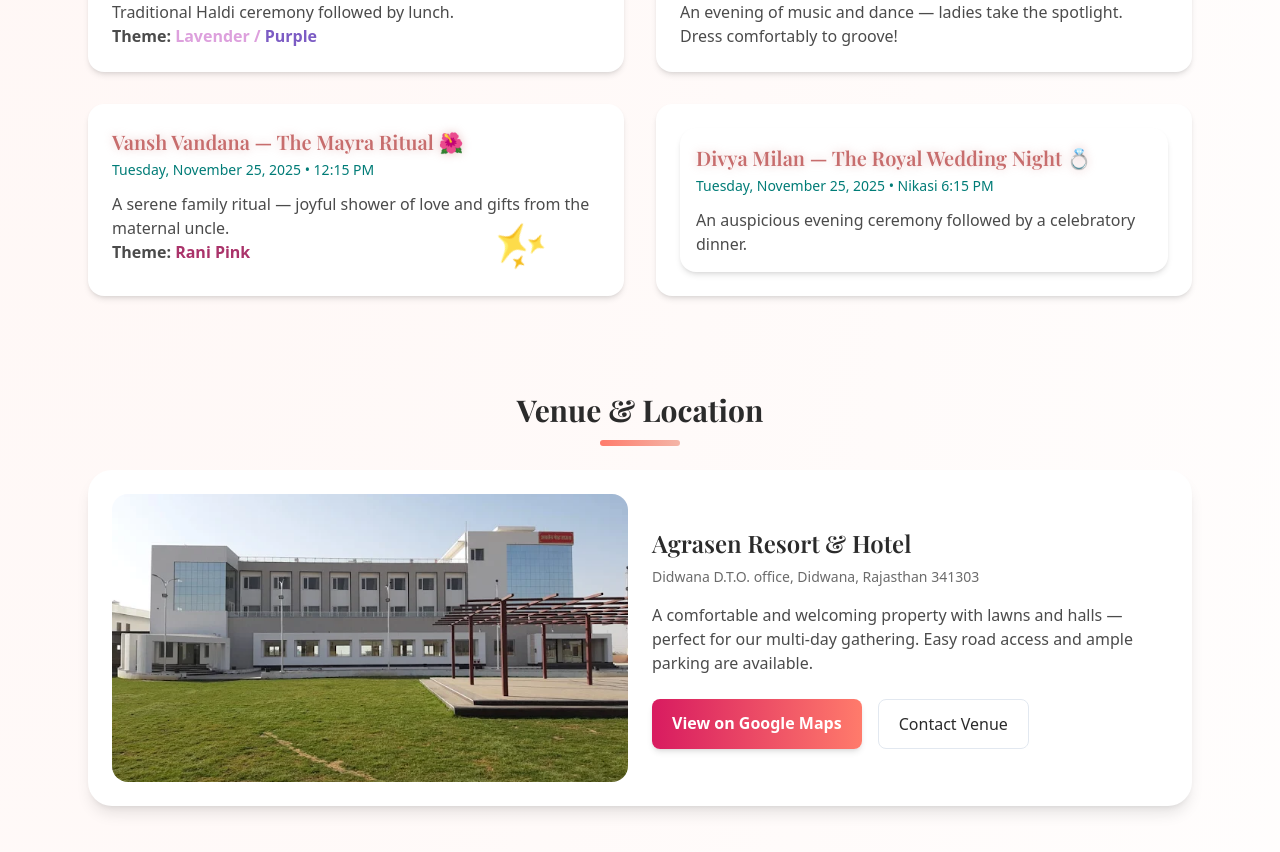
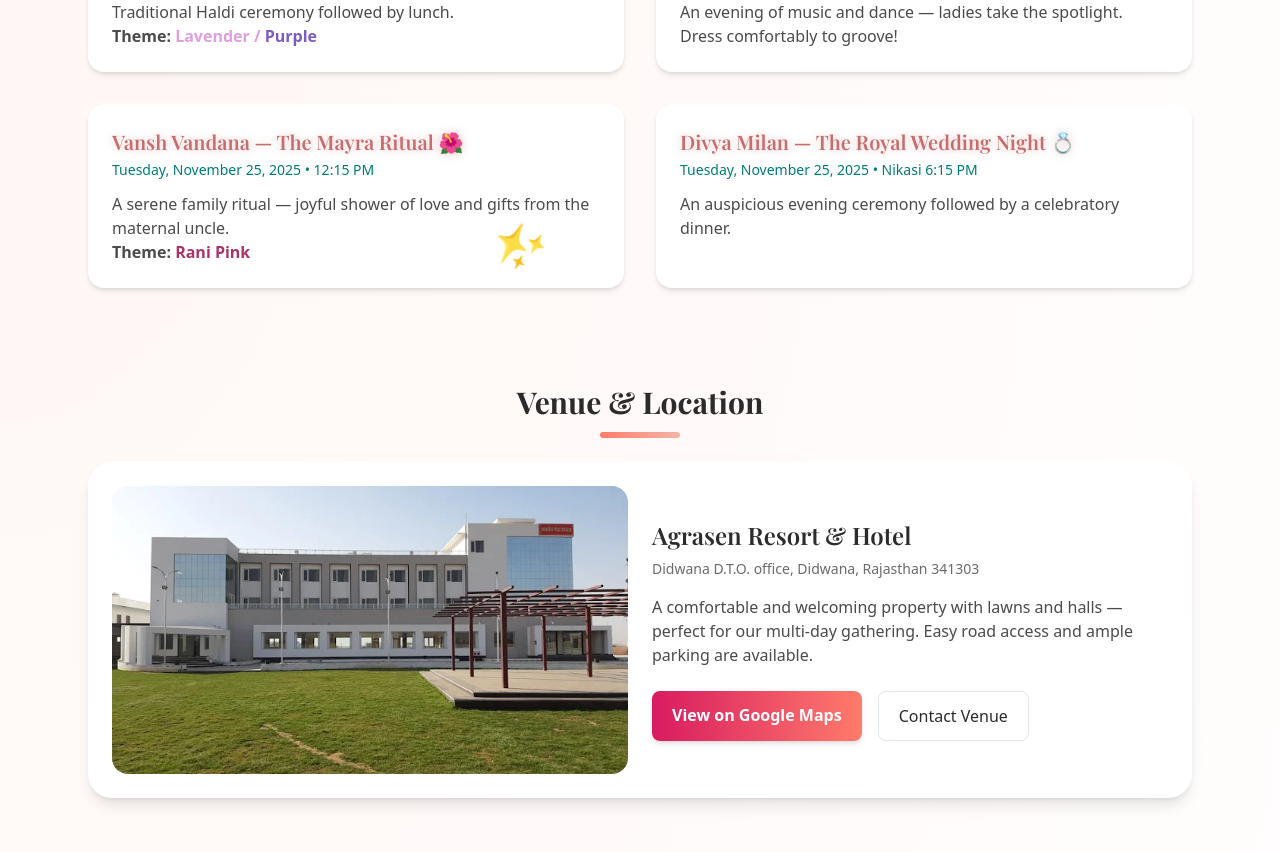
Before and after one commit to ankit554/wedding-invite, a React (Create React App) app: page / in a window 1280 px wide. Shown: the part 880-1732 px from the top of the page. Built offline with nearby package versions, Linux system fonts and the light colour scheme; no server answers.

Commit message:
Event details css updated

```diff
--- a/src/WeddingInvite.jsx
+++ b/src/WeddingInvite.jsx
@@ -278,13 +278,13 @@ export default function WeddingInvite() {
             viewport={{ once: true }}
             className="bg-white p-6 rounded-2xl shadow-md hover:shadow-lg transition-all duration-300"
           >
-            <motion.article initial={{ opacity:0, y:24 }} whileInView={{ opacity:1, y:0 }} viewport={{ once: true, amount: 0.2 }} transition={{ duration: .2, ease: 'easeOut' }} className="bg-white p-4 rounded-2xl shadow-md">
+            {/* <motion.article initial={{ opacity:0, y:24 }} whileInView={{ opacity:1, y:0 }} viewport={{ once: true, amount: 0.2 }} transition={{ duration: .2, ease: 'easeOut' }} className="bg-white p-4 rounded-2xl shadow-md"> */}
               <h4 className="serif text-xl font-semibold text-[#C76D6D] drop-shadow-[0_0_5px_rgba(199,109,109,0.4)] hover-shimmer">Divya Milan — The Royal Wedding Night 💍</h4>
               {/* <h4 className="serif text-xl font-semibold">Shaam-e-Shahi Shagna</h4> */}
               {/* <h4 className="serif text-xl font-semibold">Shagna di Shaam — Wedding Night</h4> */}
               <div className="text-sm text-[#007C77] mt-1">Tuesday, November 25, 2025 • Nikasi 6:15 PM</div>
               <p className="mt-3 text-[#4b4b4b]">An auspicious evening ceremony followed by a celebratory dinner.</p>
-            </motion.article>
+            {/* </motion.article> */}
           </motion.div>
         </div>
       </section>
```
